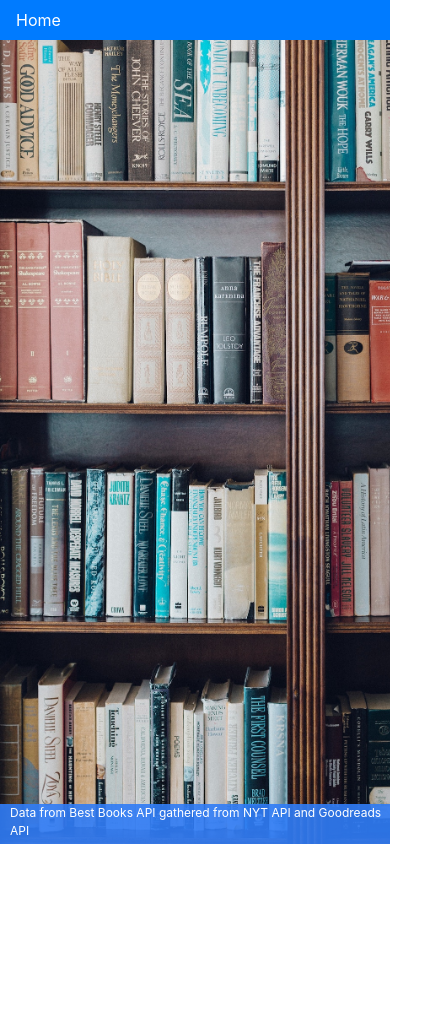
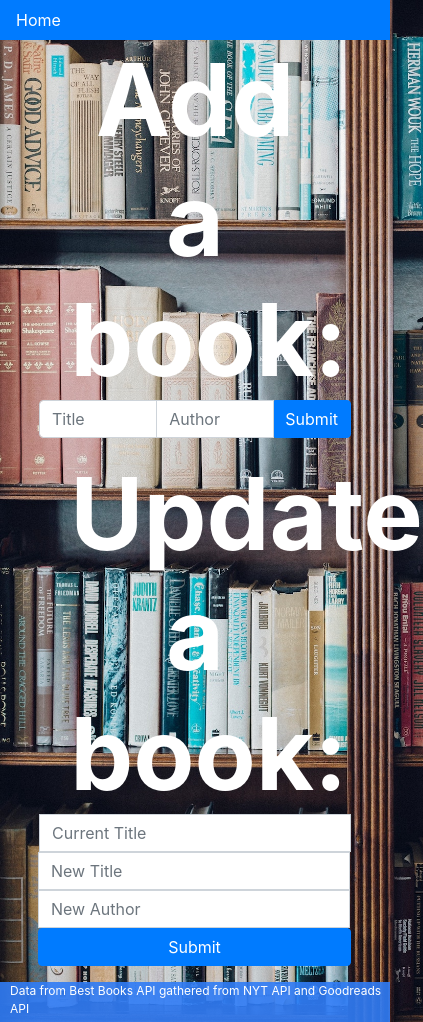
Before and after one commit to torykling/Best-Books-App, a React (Create React App) app: page /addupdate in a window 390 px wide. Shown: the whole page, 423 px wide, since content can reach past the window. Before the commit the page ends 844 px from the top, so only its background shows below. Built offline with nearby package versions, Linux system fonts and the light colour scheme; no server answers.

Commit message:
move update and put to separate page

```diff
--- a/src/App.css
+++ b/src/App.css
@@ -65,6 +65,24 @@ body {
 }
 .our-books-title {
   font-size: 6rem;
+  margin: 0 auto;
+  align-self: center;
+  text-align: center;
+}
+.result {
+  color: gray;
+  display: flex;
+  justify-content: space-around;
+}
+.ourbuttons {
+  width: 60%;
+  margin: 0 auto;
+  display: flex;
+  justify-content: center;
+}
+.addupdate {
+  width: 80%;
+  margin: 0 auto;
 }
 
 @media only screen and (max-width: 600px) {
@@ -75,4 +93,12 @@ body {
   .our-books-title {
     font-size: 4rem;
   }
+  .put-container {
+    display: flex;
+    flex-direction: column;
+  }
+  .form-control.put-input {
+    width: 100%;
+    border-radius: 0px;
+  }
 }
--- a/src/App.js
+++ b/src/App.js
@@ -6,12 +6,13 @@ import NonfictionBookList from "./Components/NonfictionBookList";
 import Nonfiction from "./Components/Nonfiction";
 import Fiction from "./Components/Fiction";
 import OurBookList from "./Components/OurBookList";
+import AddUpdate from "./Components/AddUpdate";
 import axios from "axios";
 
 export class App extends Component {
   constructor(props) {
     super(props);
-    this.state = { fiction: null, nonfiction: null, ourBooks: null };
+    this.state = { fiction: null, nonfiction: null, ourBooks: [] };
     this.getData = this.getData.bind(this);
   }
 
@@ -121,6 +122,17 @@ export class App extends Component {
               />
             )}
           />
+          <Route
+            path="/addupdate"
+            exact
+            render={routerProps => (
+              <AddUpdate
+                getData={this.getData}
+                {...routerProps}
+                {...this.state}
+              />
+            )}
+          />
         </div>
         <footer className="footer">
           Data from Best Books API gathered from{" "}
--- /dev/null
+++ b/src/Components/AddUpdate.js
@@ -0,0 +1,14 @@
+import React from "react";
+import Post from "./Inputs/Post";
+import Put from "./Inputs/Put";
+
+export default function AddUpdate(props) {
+  return (
+    <div className="addupdate">
+      <h2 className="title">Add a book:</h2>
+      <Post getData={props.getData} history={props.history} />
+      <h2 className="title">Update a book:</h2>
+      <Put getData={props.getData} history={props.history} />
+    </div>
+  );
+}
--- a/src/Components/Fiction.js
+++ b/src/Components/Fiction.js
@@ -36,7 +36,7 @@ export class Fiction extends Component {
             id="the_iframe"
             src={theBook.reviews}
             width="100%"
-            height="60%"
+            height="600px"
             frameBorder="2px solid black"
           ></iframe>
         </div>
--- a/src/Components/Inputs/DeleteAll.js
+++ b/src/Components/Inputs/DeleteAll.js
@@ -2,16 +2,6 @@ import React, { Component } from "react";
 import axios from "axios";
 
 export class DeleteAll extends Component {
-  constructor(props) {
-    super(props);
-    this.state = {
-      titleId: "",
-      title: "",
-      author: ""
-    };
-    this.handleSubmit = this.handleSubmit.bind(this);
-  }
-
   handleSubmit = e => {
     e.preventDefault();
     axios
--- a/src/Components/Inputs/DeleteOne.js
+++ b/src/Components/Inputs/DeleteOne.js
@@ -2,25 +2,9 @@ import React, { Component } from "react";
 import axios from "axios";
 
 export class DeleteOne extends Component {
-  constructor(props) {
-    super(props);
-    this.state = {
-      titleId: ""
-    };
-    this.handleChange = this.handleChange.bind(this);
-    this.handleSubmit = this.handleSubmit.bind(this);
-  }
-
-  handleChange = e => {
-    e.preventDefault();
-    this.setState({ titleId: e.target.value.toUpperCase() });
-  };
-
-  handleSubmit = e => {
-    e.preventDefault();
+  delete = title => {
     const url =
-      "https://best-books-tkling.herokuapp.com/ourbooks/title/" +
-      this.state.titleId;
+      "https://best-books-tkling.herokuapp.com/ourbooks/title/" + title;
     axios
       .delete(url)
       .then(res => {
@@ -32,20 +16,14 @@ export class DeleteOne extends Component {
 
   render() {
     return (
-      <form className="input-group mb-3" onSubmit={this.handleSubmit}>
-        <input
-          className="form-control input-group-prepend"
-          type="text"
-          name="titleId"
-          placeholder="Delete this title"
-          onChange={this.handleChange}
-        ></input>
-        <input
-          className="btn btn-warning input-group-append"
-          type="submit"
-          value="Delete"
-        ></input>
-      </form>
+      <button
+        className="btn btn-warning"
+        onClick={() => {
+          this.delete(this.props.title);
+        }}
+      >
+        Delete
+      </button>
     );
   }
 }
--- a/src/Components/Inputs/Post.js
+++ b/src/Components/Inputs/Post.js
@@ -8,8 +8,6 @@ export class Post extends Component {
       title: "",
       author: ""
     };
-    this.handleChange = this.handleChange.bind(this);
-    this.handleSubmit = this.handleSubmit.bind(this);
   }
 
   handleChange = e => {
@@ -28,6 +26,7 @@ export class Post extends Component {
         console.log(res);
         this.props.getData();
       })
+      .then(this.props.history.push("/ourbooks"))
       .catch(err => console.log(err));
   };
 
--- a/src/Components/Inputs/Put.js
+++ b/src/Components/Inputs/Put.js
@@ -9,8 +9,6 @@ export class Put extends Component {
       title: "",
       author: ""
     };
-    this.handleChange = this.handleChange.bind(this);
-    this.handleSubmit = this.handleSubmit.bind(this);
   }
 
   handleChange = e => {
@@ -31,29 +29,33 @@ export class Put extends Component {
       .then(res => {
         console.log(res);
         this.props.getData();
+        this.props.history.push("/ourbooks");
       })
       .catch(err => console.log(err));
   };
 
   render() {
     return (
-      <form className="input-group mb-3" onSubmit={this.handleSubmit}>
+      <form
+        className="input-group mb-3 put-container"
+        onSubmit={this.handleSubmit}
+      >
         <input
-          className="form-control"
+          className="form-control put-input"
           type="text"
           name="titleId"
           placeholder="Current Title"
           onChange={this.handleChange}
         ></input>
         <input
-          className="form-control"
+          className="form-control put-input"
           type="text"
           name="title"
           placeholder="New Title"
           onChange={this.handleChange}
         />
         <input
-          className="form-control input-group-prepend"
+          className="form-control input-group-prepend put-input"
           type="text"
           name="author"
           placeholder="New Author"
--- a/src/Components/Inputs/SearchByAuthor.js
+++ b/src/Components/Inputs/SearchByAuthor.js
@@ -8,8 +8,6 @@ export class SearchByAuthor extends Component {
       author: "",
       results: null
     };
-    this.handleChange = this.handleChange.bind(this);
-    this.handleSubmit = this.handleSubmit.bind(this);
   }
 
   handleChange = e => {
--- a/src/Components/Inputs/SearchByTitle.js
+++ b/src/Components/Inputs/SearchByTitle.js
@@ -8,8 +8,6 @@ export class SearchByTitle extends Component {
       title: "",
       results: null
     };
-    this.handleChange = this.handleChange.bind(this);
-    this.handleSubmit = this.handleSubmit.bind(this);
   }
 
   handleChange = e => {
--- a/src/Components/Nonfiction.js
+++ b/src/Components/Nonfiction.js
@@ -36,7 +36,7 @@ export class Nonfiction extends Component {
             id="the_iframe"
             src={theBook.reviews}
             width="100%"
-            height="60%"
+            height="600px"
             frameBorder="2px solid black"
           ></iframe>
         </div>
--- a/src/Components/OurBookList.js
+++ b/src/Components/OurBookList.js
@@ -1,43 +1,38 @@
 import React, { Component } from "react";
-import Post from "./Inputs/Post";
-import Put from "./Inputs/Put";
+// import Post from "./Inputs/Post";
+// import Put from "./Inputs/Put";
 import DeleteOne from "./Inputs/DeleteOne";
 import DeleteAll from "./Inputs/DeleteAll";
+import { Link } from "react-router-dom";
 
 export class OurBookList extends Component {
   render() {
     let ourList;
-    if (this.props.ourBooks != null) {
+    if (this.props.ourBooks.length !== 0) {
       ourList = this.props.ourBooks.map(index => {
         return (
-          <li className="list-group-item" style={resultStyle} key={index._id}>
+          <li className="list-group-item result" key={index._id}>
             {index.title} written by {index.author}
+            <DeleteOne getData={this.props.getData} title={index.title} />
           </li>
         );
       });
     } else {
       ourList = (
-        <li style={resultStyle} className="list-group-item">
-          No titles to display
-        </li>
+        <li className="list-group-item result">No titles to display</li>
       );
     }
 
     return (
       <div style={textBoxStyle}>
-        <h5>Books Recommended by Users Like You!</h5>
-
-        <h5>Add a book here</h5>
-        <Post getData={this.props.getData} />
-        <h5>Or update a book</h5>
-        <Put getData={this.props.getData} />
-        <h5>Delete a book</h5>
-        <DeleteOne getData={this.props.getData} />
-
-        <DeleteAll getData={this.props.getData} />
-
         <h2 className="our-books-title">Books We Love:</h2>
         <ul className="list-group">{ourList}</ul>
+        <div className="ourbuttons">
+          <DeleteAll getData={this.props.getData} />
+          <Link className="btn btn-success" to="/addupdate">
+            Add Or Update a Book
+          </Link>
+        </div>
       </div>
     );
   }
@@ -52,6 +47,3 @@ const textBoxStyle = {
   padding: "2px 20px",
   width: "80%"
 };
-const resultStyle = {
-  color: "grey"
-};
```
Also changed, not shown: 1 other file (tests, documents, lock files or other folders).
